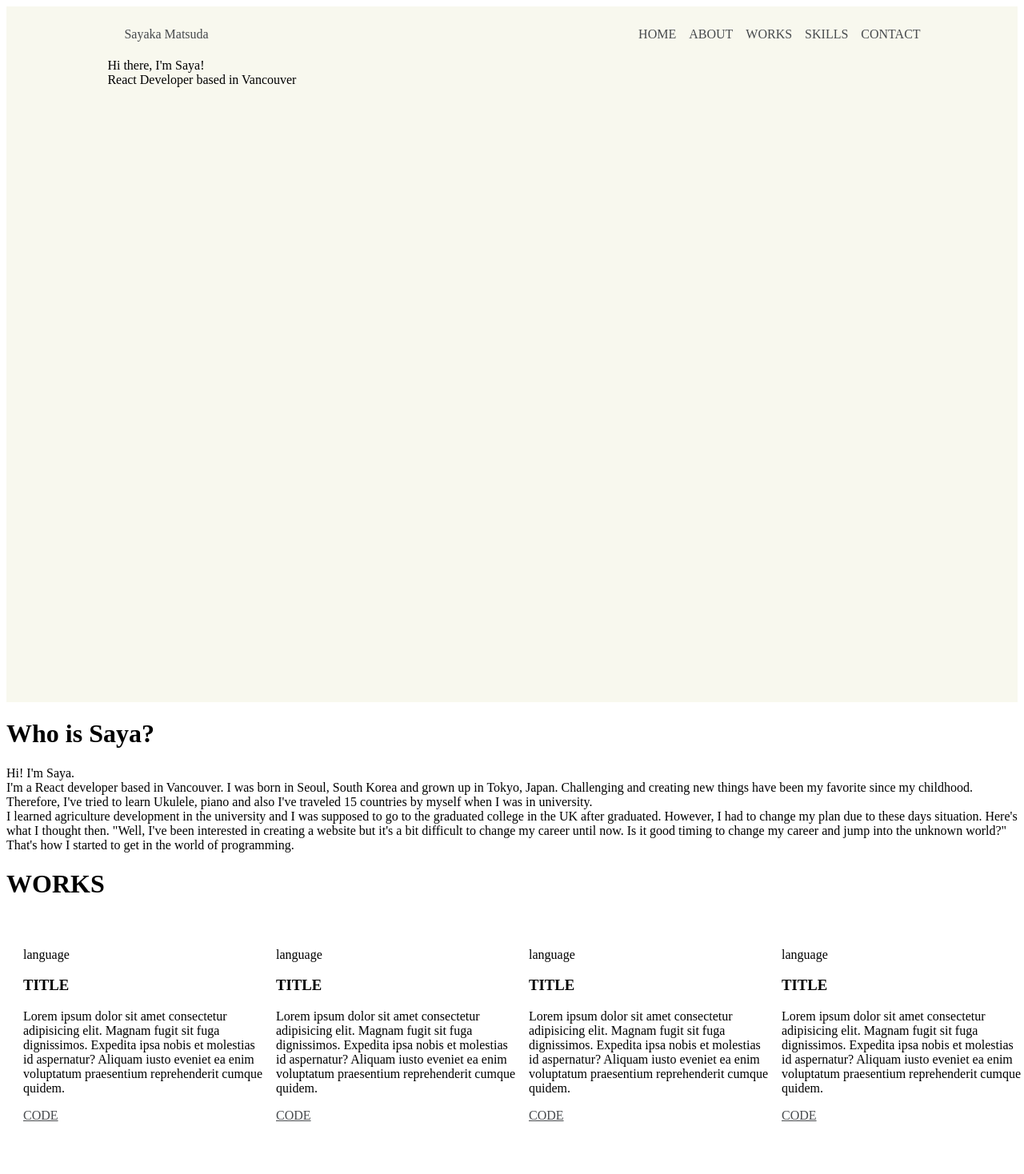
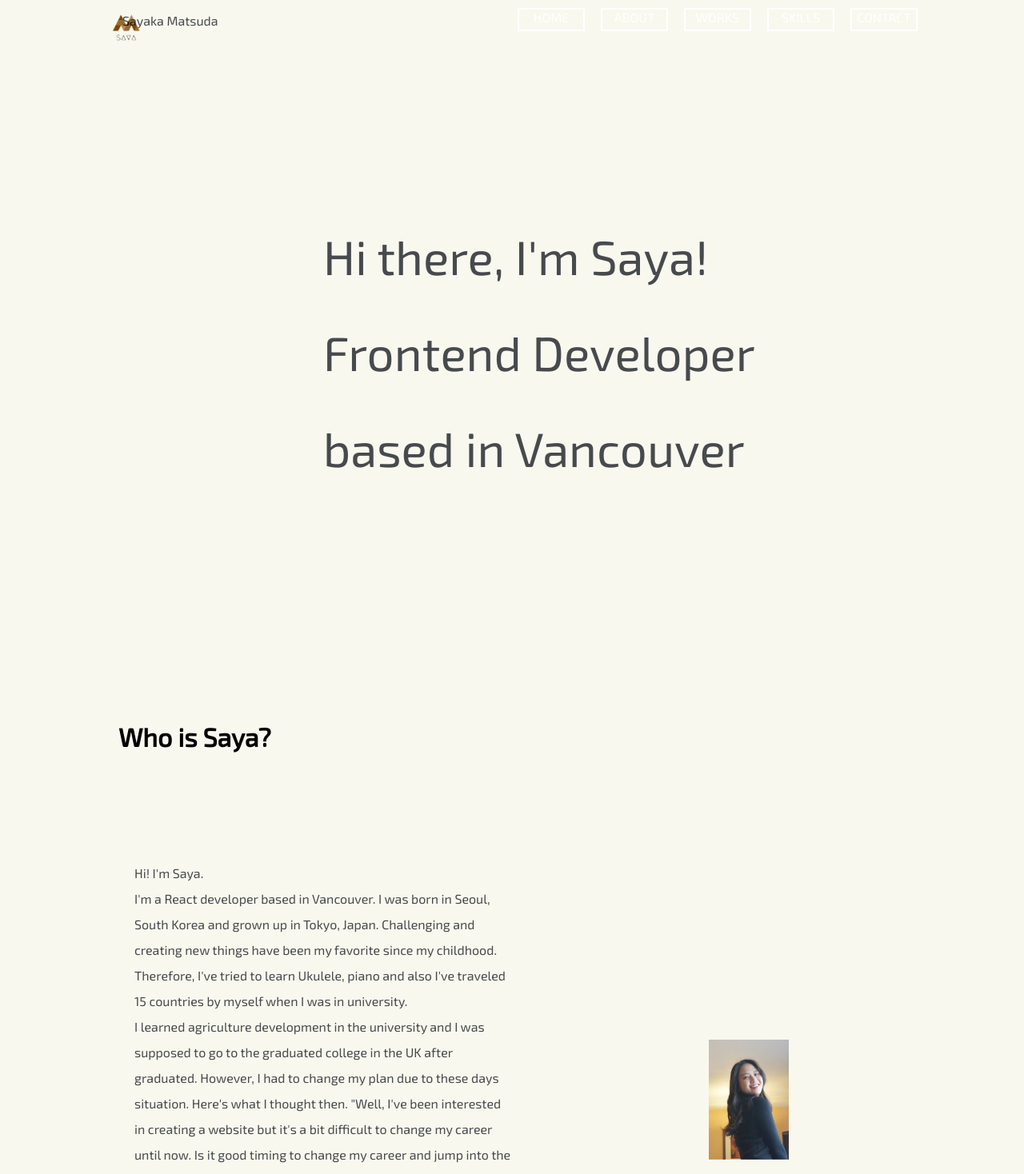
Before and after one commit to saya0118/sayafolio, a React (Create React App) app: page / in a window 1280 px wide. Shown: the top 1468 px of the page at 80% size. Before the commit the page ends 1425 px from the top, so only its background shows below. Built offline with nearby package versions, Linux system fonts and the light colour scheme.

Commit message:
added image

```diff
--- a/public/index.html
+++ b/public/index.html
@@ -8,7 +8,12 @@
       name="description"
       content="Web site created using create-react-app"
     />
-    <link rel="apple-touch-icon" href="%PUBLIC_URL%/logo192.png" />
+    <link rel="preconnect" href="https://fonts.googleapis.com" />
+    <link rel="preconnect" href="https://fonts.gstatic.com" crossorigin />
+    <link
+      href="https://fonts.googleapis.com/css2?family=Exo+2&display=swap"
+      rel="stylesheet"
+    />
     <!--
       manifest.json provides metadata used when your web app is installed on a
       user's mobile device or desktop. See https://developers.google.com/web/fundamentals/web-app-manifest/
--- a/src/App.module.css
+++ b/src/App.module.css
@@ -1,4 +1,10 @@
-:root{
+* {
+  margin: 0;
+  padding: 0;
+  /* border: 1px red solid; */
+}
+
+:root {
   --main-color-yellow: #ffd25b;
   --main-color-beige: #f8f8ee;
   --main-color-charcoal: #474a4d;
@@ -8,4 +14,5 @@
 
   margin: 0;
   padding: 0;
+  font-family: "Exo 2", sans-serif;
 }
--- a/src/component/Header/Header.jsx
+++ b/src/component/Header/Header.jsx
@@ -1,22 +1,48 @@
-import React from 'react';
-import styles from './Header.module.css';
+import React from "react";
+import styles from "./Header.module.css";
+import svgLogo from "../../image/logo.svg";
 
 export const Header = () => {
-    return (
-        <div className={styles.header}>
-        <div className={styles['nav-bar']}>
-            <ul>
-              <li className={styles['nav-left']}><a>Sayaka Matsuda</a></li>
-              <li><a>HOME</a></li>
-              <li><a>ABOUT</a></li>
-              <li><a>WORKS</a></li>
-              <li><a>SKILLS</a></li>
-              <li><a>CONTACT</a></li>
-            </ul>
+  return (
+    <div className={styles.header}>
+      <div className={styles["nav-bar"]}>
+        <div className={styles["nav-left"]}>
+          <ul>
+            <li>
+              <img src={svgLogo} alt="sayaka's logo" className={styles.logo} />
+            </li>
+            <li>
+              <p>Sayaka Matsuda</p>
+            </li>
+          </ul>
         </div>
-        <div className={styles['app-header']}>
-          <p className={styles['greeting']}>Hi there, I'm Saya!<br/>React Developer based in Vancouver</p>
+        <div className={styles["nav-right"]}>
+          <ul>
+            <li>
+              <a>HOME</a>
+            </li>
+            <li>
+              <a>ABOUT</a>
+            </li>
+            <li>
+              <a>WORKS</a>
+            </li>
+            <li>
+              <a>SKILLS</a>
+            </li>
+            <li>
+              <a>CONTACT</a>
+            </li>
+          </ul>
         </div>
       </div>
-    )
-}
+      <div className={styles["greeting-container"]}>
+        <p className={styles["greeting"]}>
+          Hi there, I'm Saya!
+          <br />
+          Frontend Developer based in Vancouver
+        </p>
+      </div>
+    </div>
+  );
+};
--- a/src/component/Header/Header.module.css
+++ b/src/component/Header/Header.module.css
@@ -6,53 +6,44 @@
 
 .nav-bar {
   font-size: var(--font-size-sm);
+  display: flex;
+  justify-content: space-between;
+}
+
+.nav-left {
+  margin-right: auto;
+}
+
+.nav-right {
 }
 
 ul {
-  display: flex;
   padding: 5px;
   width: 100%;
-  justify-content: space-between;
+  display: flex;
   flex-direction: row;
+}
+
+.logo {
+  width: 50px;
+  mix-blend-mode: multiply;
 }
 
 li {
   list-style: none;
   font-size: var(--font-size-sm);
-  margin-left: 1em;
 }
 
 a {
-  display: inline-block;
-  position: relative;
   color: var(--main-color-charcoal);
+  align-items: center;
 }
 
-a:hover::after {
-  cursor: pointer;
-  transform: scale(1, 1);
-}
-
-a::after {
-  position: absolute;
-  bottom: -4px;
-  content: "";
-  width: 100%;
-  height: 2px;
-  background: var(--main-color-yellow);
-  transform: scale(0, 1);
-  transform-origin: center top;
-  transition: transform 0.3s;
-}
-
-.nav-left {
-  margin-right: auto;
-}
-.app-header {
+.greeting-container {
   min-height: 100vh;
 }
 
-.App-logo {
+.flower {
   position: relative;
   height: 60vmin;
   margin-top: 10vmin;
@@ -60,7 +51,7 @@ a::after {
 }
 
 @media (prefers-reduced-motion: no-preference) {
-  .App-logo {
+  .flower {
     animation: App-logo-spin infinite 20s linear;
   }
 }
@@ -74,10 +65,10 @@ a::after {
   }
 }
 
-.Greeting {
+.greeting {
   color: var(--main-color-charcoal);
   font-size: 60px;
   position: absolute;
-  top: 50%;
-  left: 50%;
+  top: 30%;
+  left: 30%;
 }
--- a/src/component/Profile/Profile.jsx
+++ b/src/component/Profile/Profile.jsx
@@ -1,26 +1,34 @@
-import React from 'react';
-// import ProfileImage from '../../image/'
-import styles from './Profile.module.css';
+import React from "react";
+import ProfileImage from "../../image/profile.png";
+import styles from "./Profile.module.css";
 
 export const Profile = () => {
-    return (
-        <div className="profile">
-            <div className="section-title">
-                <h1>Who is Saya?</h1>
-            </div>
-            <div className="container">
-            <p>Hi! I'm Saya.<br/>
-                I'm a React developer based in Vancouver.
-                I was born in Seoul, South Korea and grown up in Tokyo, Japan.
-                Challenging and creating new things have been my favorite since my childhood.
-                Therefore, I've tried to learn Ukulele, piano and also I've traveled 15 countries by myself when I was in university.
-                <br/>
-                I learned agriculture development in the university and I was supposed to go to the graduated college in the UK after graduated. However, I had to change my plan due to these days situation. Here's what I thought then. "Well, I've been interested in creating a website but it's a bit difficult to change my career until now. Is it good timing to change my career and jump into the unknown world?" That's how I started to get in the world of programming.
-            </p>
-                <div className="image">
-                    {/* <img src={ProfileImage} className="profile-image"/> */}
-                </div>
-            </div>
+  return (
+    <div className={styles.profile}>
+      <div className={styles["title-container"]}>
+        <h1 className={styles["title"]}>Who is Saya?</h1>
+      </div>
+      <div className={styles.container}>
+        <p>
+          Hi! I'm Saya.
+          <br />
+          I'm a React developer based in Vancouver. I was born in Seoul, South
+          Korea and grown up in Tokyo, Japan. Challenging and creating new
+          things have been my favorite since my childhood. Therefore, I've tried
+          to learn Ukulele, piano and also I've traveled 15 countries by myself
+          when I was in university.
+          <br />I learned agriculture development in the university and I was
+          supposed to go to the graduated college in the UK after graduated.
+          However, I had to change my plan due to these days situation. Here's
+          what I thought then. "Well, I've been interested in creating a website
+          but it's a bit difficult to change my career until now. Is it good
+          timing to change my career and jump into the unknown world?" That's
+          how I started to get in the world of programming.
+        </p>
+        <div className={styles.image}>
+          <img src={ProfileImage} className={styles["profile-image"]} alt="profile image"/>
         </div>
-    )
-}
+      </div>
+    </div>
+  );
+};
--- a/src/component/Profile/Profile.module.css
+++ b/src/component/Profile/Profile.module.css
@@ -0,0 +1,35 @@
+.profile {
+  min-height: 100vh;
+  background-color: var(--main-color-beige);
+  padding: 30px 10%;
+}
+
+.title-container{
+    padding: 20px;
+}
+
+.container {
+  padding: 20px 20px;
+  text-align: center;
+  display: table;
+  height: 80vh;
+}
+
+p {
+  width: 50%;
+  color: var(--main-color-charcoal);
+  font-size: var(--font-size-sm);
+  text-align: left;
+  vertical-align: middle;
+  display: table-cell;
+}
+
+.image {
+  width: 50%;
+  vertical-align: middle;
+  display: table-cell;
+}
+
+.profile-image {
+  width: 100px;
+}
--- a/src/component/Work/Work.module.css
+++ b/src/component/Work/Work.module.css
@@ -0,0 +1,98 @@
+.work {
+  min-height: 200vh;
+  background-color: var(--main-color-beige);
+  text-align: center;
+}
+ul {
+  text-align: left;
+  list-style: none;
+}
+
+.project-content {
+  display: flex;
+  height: 50vh;
+  width: 100%;
+  justify-content: space-between;
+
+  /* animation: slideInRight 1s;
+
+  @keyframes slideInRight {
+    0% {
+      opacity: 0;
+      transform: translateX(200px);
+    }
+
+    100% {
+      opacity: 1;
+      transform: translateX(0px);
+    }
+  } */
+}
+
+.project-img {
+  width: 50%;
+
+  position: relative;
+  background-color: var(--main-color-yellow);
+}
+
+img {
+  width: 100%;
+  position: absolute;
+  opacity: 1;
+  transition: all 2s ease-in-out;
+  object-fit: contain;
+}
+.project-info {
+  width: 50%;
+  background-color: var(--main-color-beige);
+}
+
+p {
+  padding-left: 20px;
+  color: var(--main-color-charcoal);
+  line-height: 2em;
+  margin: 20px 0;
+}
+
+h3 {
+  padding-left: 20px;
+  color: var(--main-color-charcoal);
+  font-size: var(--font-size-lg);
+}
+
+a {
+  text-align: center;
+  text-decoration: none;
+  width: 80px;
+  height: 25px;
+  margin-left: 20px;
+  border: 2px solid #fff;
+  position: relative;
+  display: inline-block;
+  color: #fff;
+}
+
+a:hover {
+  border: 2px solid var(--main-color-yellow);
+  color: var(--main-color-charcoal);
+  transition: 1s;
+}
+
+.project-content {
+  flex-direction: row-reverse;
+  flex-wrap: nowrap;
+  animation: slideIn 1s;
+
+  @keyframes slideIn {
+    0% {
+      opacity: 0;
+      transform: translateX(-200px);
+    }
+
+    100% {
+      opacity: 1;
+      transform: translateX(0px);
+    }
+  }
+}
```
Also changed, not shown: src/image/logo.svg (added), src/image/profile.png (added). Lines whose indentation alone changed are shown as unchanged.
